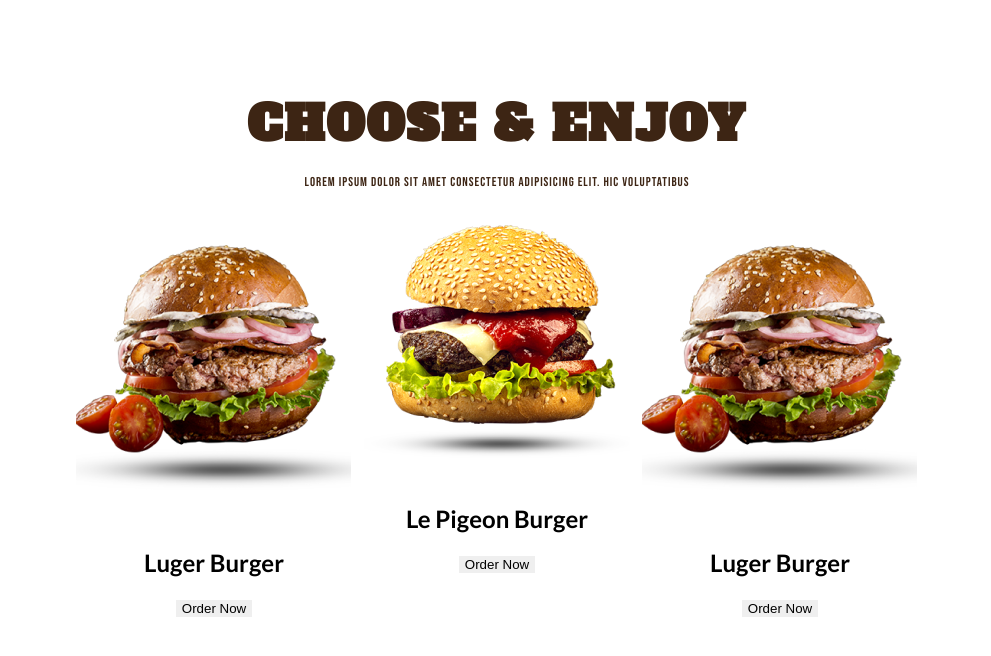
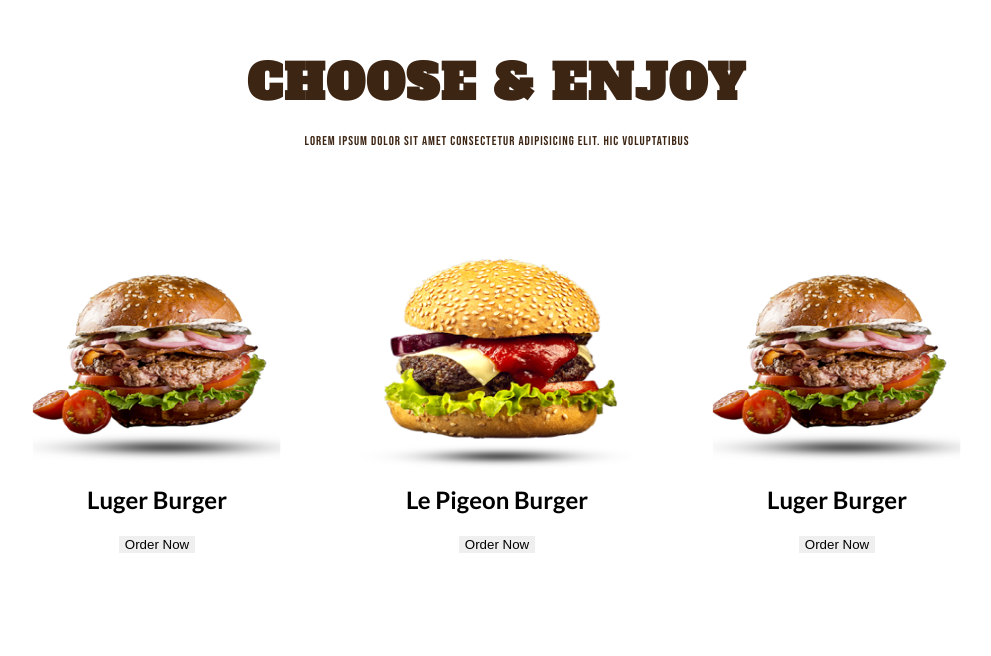
Before and after one commit to mkandanmk7/React-Restaurant-Application., a React (Create React App) app: page / in a window 1280 px wide. Shown: the part 930-1586 px from the top of the page, without its empty margins (143-1134 px from the left). Built offline with nearby package versions, Linux system fonts and the light colour scheme.

Commit message:
box design

```diff
--- a/src/App.css
+++ b/src/App.css
@@ -175,3 +175,26 @@ nav .menu-btn,
   justify-content: center;
   align-content: center;
 }
+.a-box {
+  background-color: #ffffff;
+  width: 300px;
+  height: 435px;
+  margin: 20px;
+  border-radius: 10px;
+  overflow: hidden;
+  transition: 0.4s ease-in-out;
+  position: relative;
+}
+.a-b-img {
+  width: 100%;
+  height: 60%;
+}
+.a-b-img img {
+  padding: 15px;
+  margin-top: 40px;
+  width: 100%;
+  height: 100%;
+}
+.a-box:hover {
+  box-shadow: 2px 2px 12px rgba(184, 98, 0, 0.445);
+}
--- a/src/App.js
+++ b/src/App.js
@@ -6,7 +6,6 @@ import "./App.css";
 import Navbar from "./Components/Navbar";
 import Home from "./Components/Home";
 import Product from "./Components/Product";
-import Login from "./Components/Login";
 
 function App() {
   //states
```
